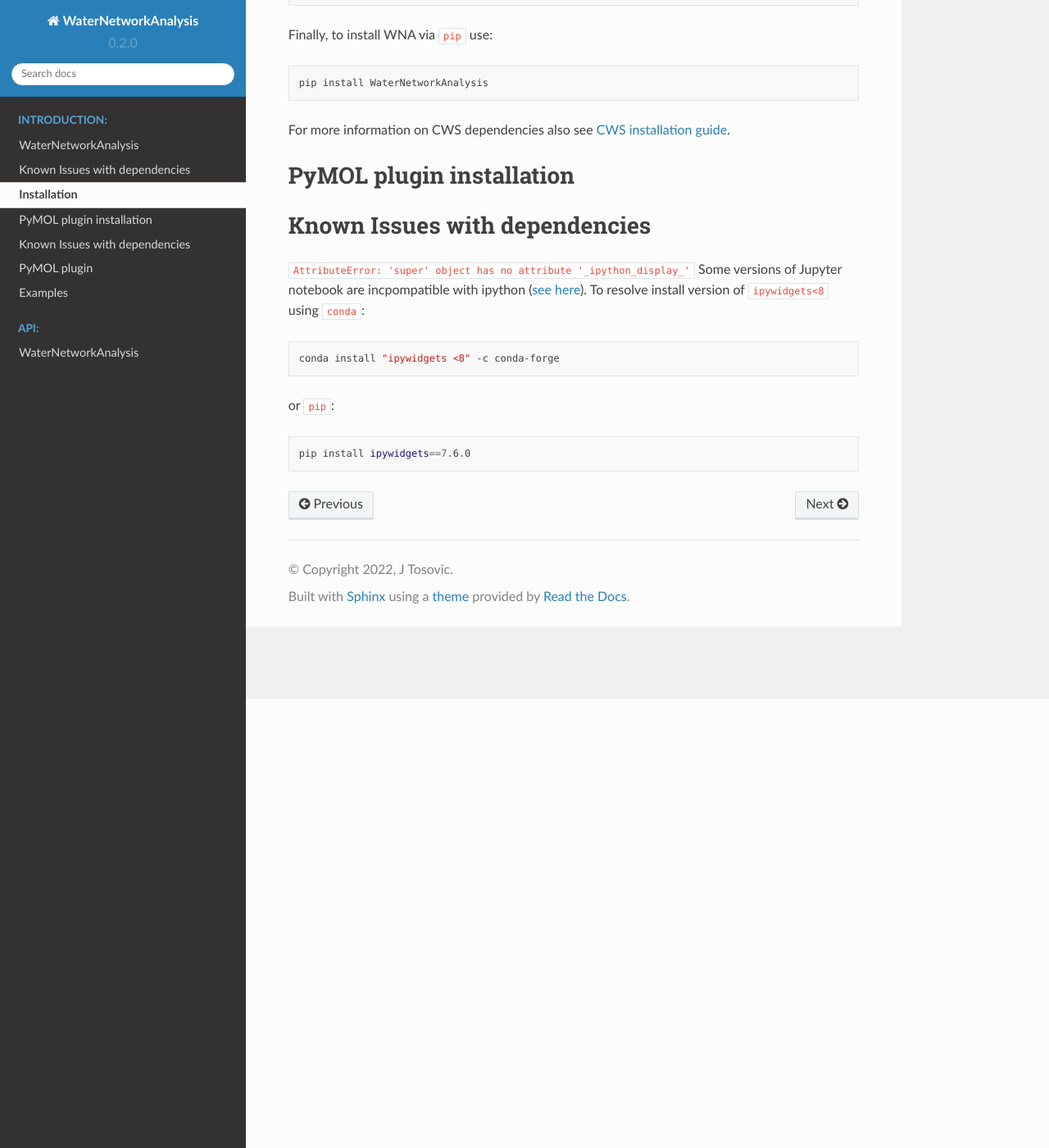
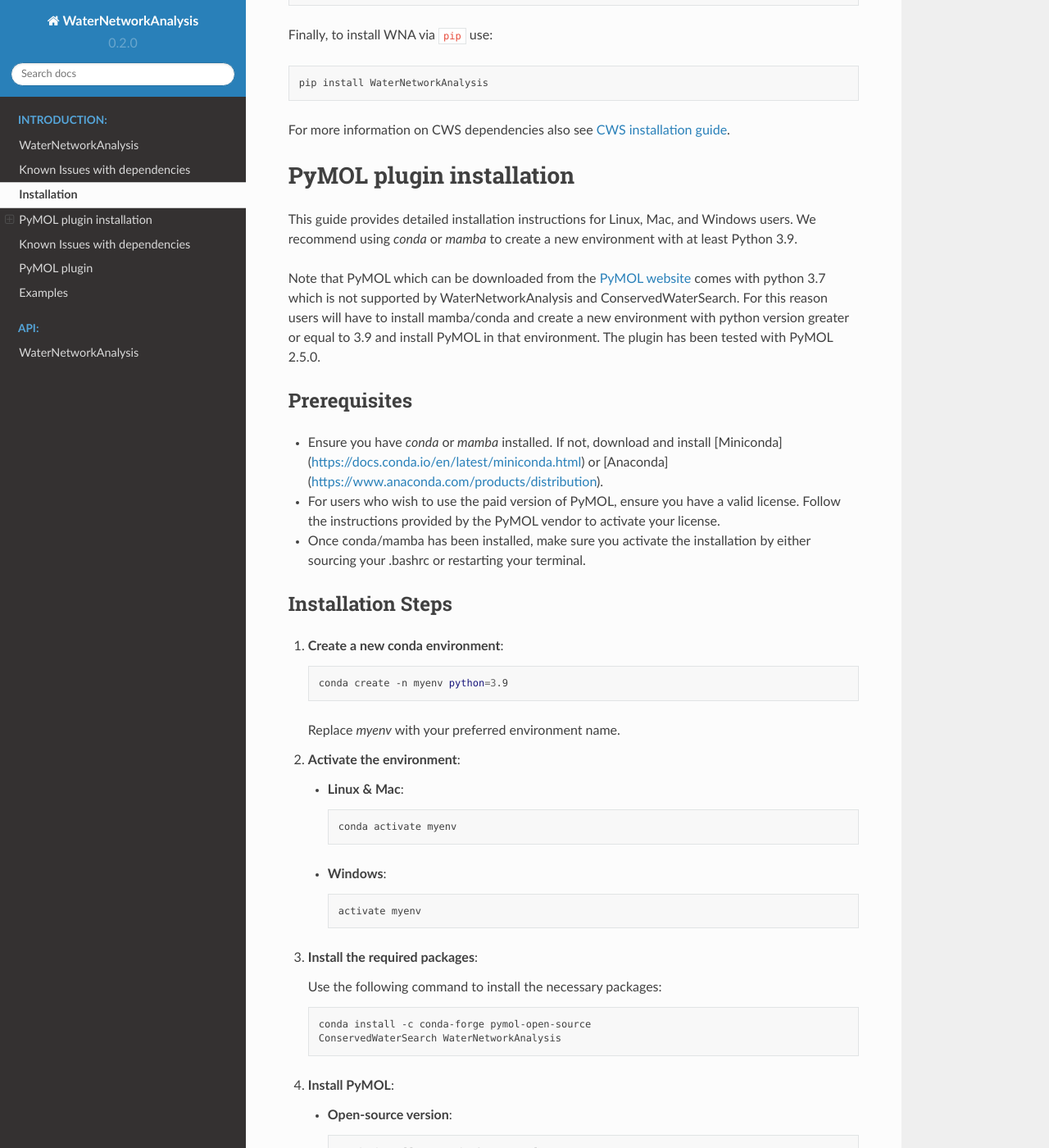
Before and after one commit to JecaTosovic/WaterNetworkAnalysis, a Sphinx documentation site: the page built from docs/source/installation.rst, in a window 1280 px wide and 1400 px high, scrolled down 548 px. Shown: the whole window at 82% size. Built offline with Sphinx 7.4.7 and the Read the Docs theme 2.0.0, drawn with Linux system fonts in a browser that asks for light colours; some of the changed text lies outside the part shown.

Commit message:
add installation instructions

```diff
--- a/docs/source/installation.rst
+++ b/docs/source/installation.rst
@@ -29,6 +29,105 @@
 PyMOL plugin installation
 =========================
 
+This guide provides detailed installation instructions for Linux, Mac,
+and Windows users. We recommend using `conda` or `mamba` to create a new
+environment with at least Python 3.9.
+
+Note that PyMOL which can be downloaded from the `PyMOL website
+<https://pymol.org/2/>`_ comes with python 3.7 which is not supported by
+WaterNetworkAnalysis and ConservedWaterSearch. For this reason users
+will have to install mamba/conda and create a new environment with
+python version greater or equal to 3.9 and install PyMOL in that environment.
+The plugin has been tested with PyMOL 2.5.0.
+
+Prerequisites
+-------------
+
+- Ensure you have `conda` or `mamba` installed. If not, download and
+  install [Miniconda](https://docs.conda.io/en/latest/miniconda.html) or
+  [Anaconda](https://www.anaconda.com/products/distribution).
+
+- For users who wish to use the paid version of PyMOL, ensure you have a
+  valid license. Follow the instructions provided by the PyMOL vendor to
+  activate your license.
+
+- Once conda/mamba has been installed, make sure you activate the
+  installation by either sourcing your .bashrc or restarting your terminal.
+
+Installation Steps
+------------------
+
+1. **Create a new conda environment**:
+
+   .. code-block:: bash
+
+      conda create -n myenv python=3.9
+
+   Replace `myenv` with your preferred environment name.
+
+2. **Activate the environment**:
+
+   - **Linux & Mac**:
+
+     .. code-block:: bash
+
+        conda activate myenv
+
+   - **Windows**:
+
+     .. code-block:: bash
+
+        activate myenv
+
+3. **Install the required packages**:
+
+   Use the following command to install the necessary packages:
+
+   .. code-block:: bash
+
+      conda install -c conda-forge pymol-open-source
+      ConservedWaterSearch WaterNetworkAnalysis
+
+
+4. **Install PyMOL**:
+
+   - **Open-source version**:
+
+     .. code-block:: bash
+
+        conda install -c conda-forge pymol
+
+   - **Paid version**:
+
+     Follow the installation instructions provided by the PyMOL vendor.
+
+5. **Verify Installation**:
+
+   After installing all the required packages, you can verify the PyMOL
+   installation by simply starting it from the terminal:
+
+   .. code-block:: bash
+
+      pymol
+
+
+6. **Install the WaterNetworkAnalysis plugin in PyMOL**:
+
+   In PyMOL, go to `Plugin > Plugin Manager > Install New Plugin` and
+    select the `WaterNetworkAnalysis.py` file from the
+    `WaterNetworkAnalysis` folder in the installation directory.
+
+Troubleshooting
+---------------
+
+- If you encounter any issues, ensure you're using the correct Python
+  version and that all packages are installed with their specified
+  versions.
+
+- For further assistance, refer to the official documentation or contact
+  the support team.
+
+
 Known Issues with dependencies
 ==============================
 
```
